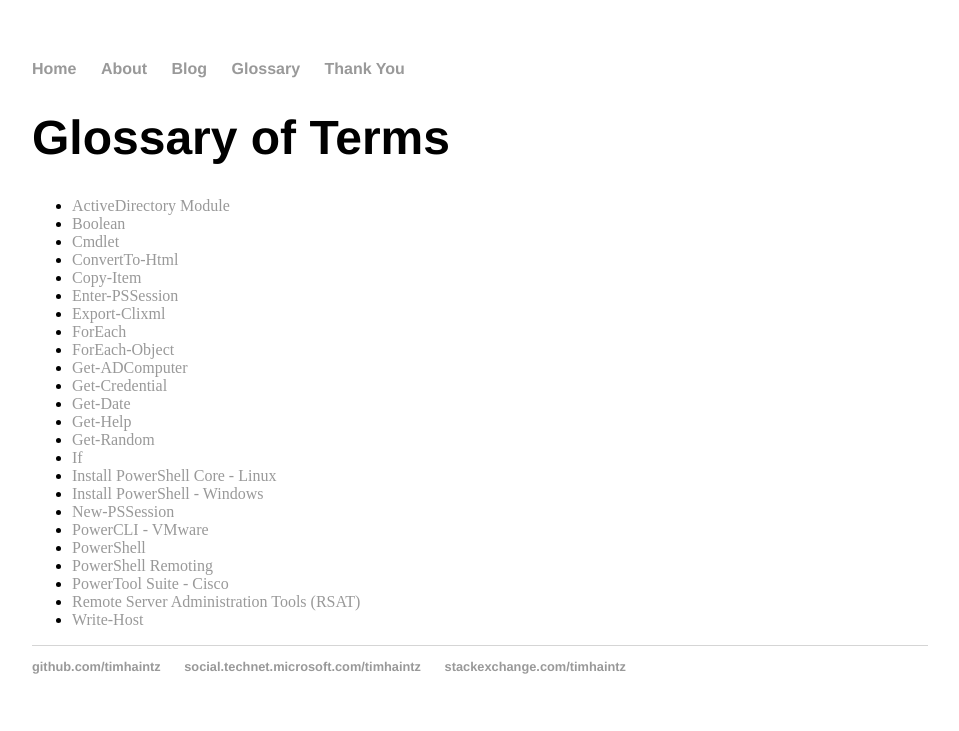
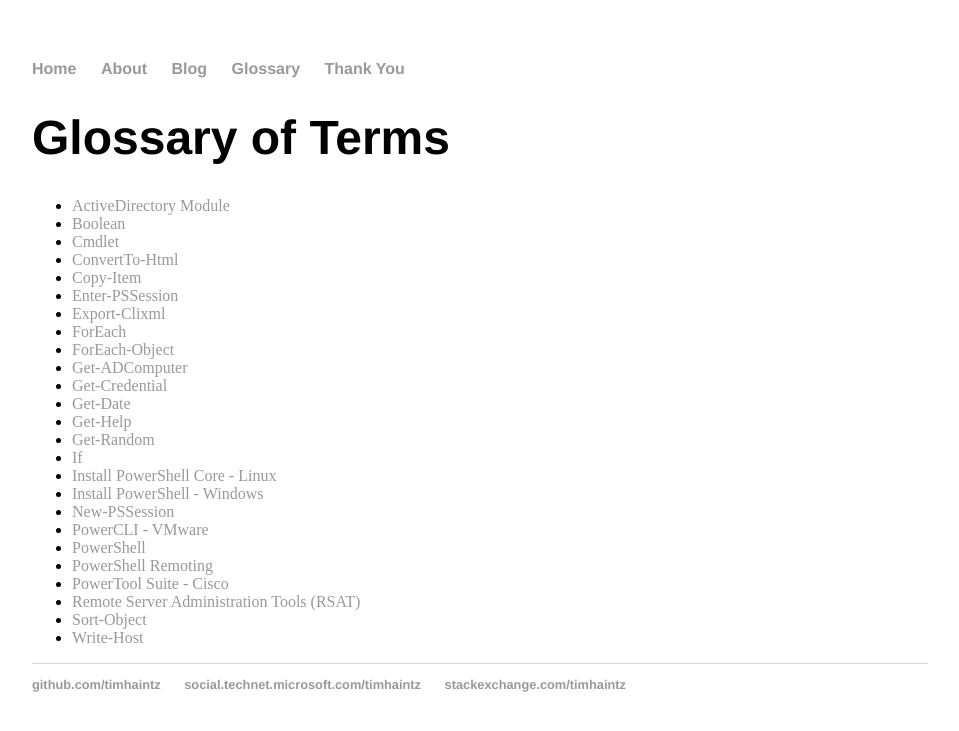
Before and after one commit to timhaintz/timhaintz.github.io, a Jekyll site: the page built from glossary/index.md, in a window 1280 px wide. Shown: the top 731 px of the page, without its empty margins (160-1119 px from the left). Built offline with Jekyll 4.4.1, drawn with Linux system fonts in a browser that asks for light colours.

Commit message:
Update index.md

```diff
--- a/glossary/index.md
+++ b/glossary/index.md
@@ -28,4 +28,5 @@
 * [PowerShell Remoting](https://docs.microsoft.com/en-us/powershell/scripting/core-powershell/running-remote-commands?view=powershell-6#windows-powershell-remoting)
 * [PowerTool Suite - Cisco](https://communities.cisco.com/docs/DOC-37154)
 * [Remote Server Administration Tools (RSAT)](https://support.microsoft.com/en-au/help/2693643/remote-server-administration-tools-rsat-for-windows-operating-systems)
+* [Sort-Object](https://docs.microsoft.com/en-us/powershell/module/microsoft.powershell.utility/sort-object?view=powershell-6)
 * [Write-Host](https://docs.microsoft.com/en-us/powershell/module/microsoft.powershell.utility/write-host?view=powershell-6)
```
